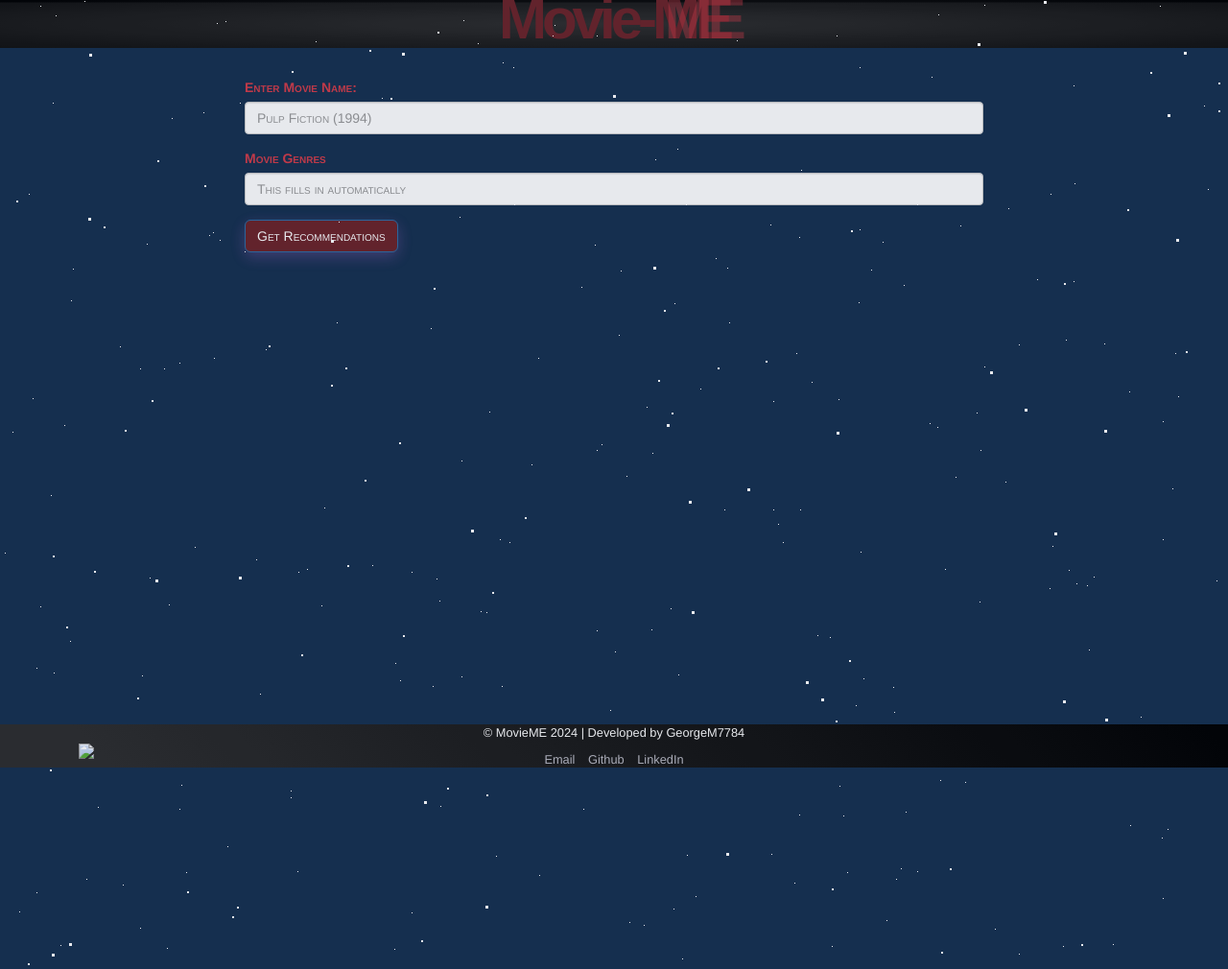
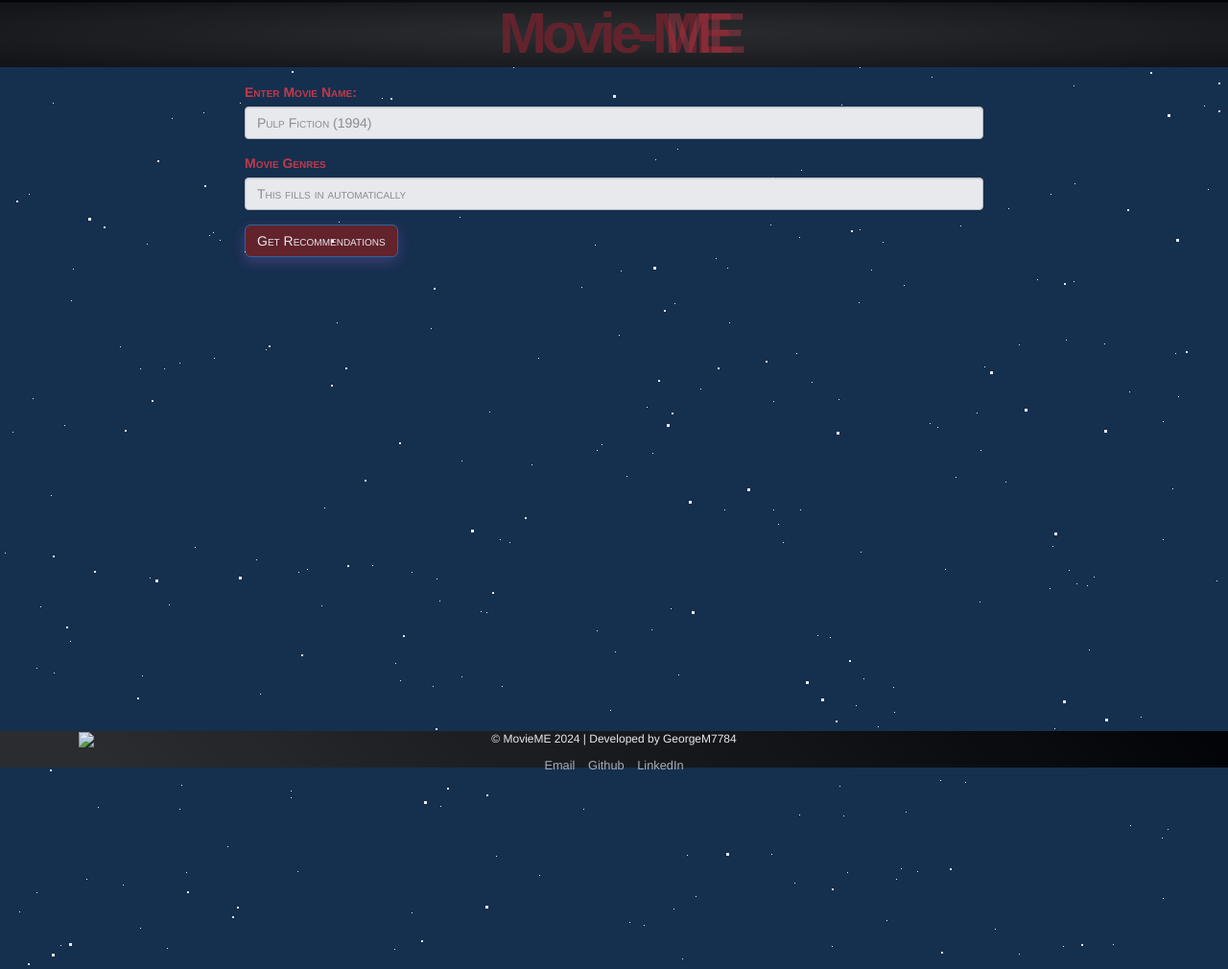
Before and after one commit to georgey7784/MovieMe, a Flask app: page / in a window 1280 px wide. Shown: the top 1010 px of the page at 96% size. Run offline with Flask 3, Linux system fonts and the light colour scheme; parts of the project's set-up code (start-up, migrations or seed data) failed here and were passed over; some libraries are stand-ins or nearby versions; some web fonts are replaced.

Commit message:
Update style.css

```diff
--- a/static/style.css
+++ b/static/style.css
@@ -1,3 +1,8 @@
+@import url("//fonts.googleapis.com/css?family=Pacifico&text=Pure");
+@import url("//fonts.googleapis.com/css?family=Roboto:700&text=css");
+@import url("//fonts.googleapis.com/css?family=Kaushan+Script&text=!");
+
+
 .column {
   width: 100%;
 }
@@ -7,31 +12,51 @@
     width: 50%;
   }
 }
-
+#suggestions-container {
+  cursor: pointer;
+}
+html,body {
+  margin:0;
+  padding:0;
+  height:100%;
+}
 body {
+  flex-direction: column;
+  min-height: 100vh;
   margin: 0;
   padding: 0;
-    min-height: 100vh;
-    background:linear-gradient(90deg, #5c98e6 25%, #5c98e6 40%, #152F4F 55%);
+  background: linear-gradient(90deg, #5c98e6 25%, #5c98e6 40%, #152F4F 55%);
   background: radial-gradient(ellipse at bottom, #5c98e6  40%, #152F4F  55%);
-    font-family:'Roboto';
+  font-family: 'Roboto';
   font-size: calc(15px + 0.390625vw);
   background-size: 400% 400%;
   animation: gradientAnimation 15s infinite alternate, fadeIn 2s ease-out;
   opacity: 0.9;
   perspective: 9999px;
   transform-style: preserve-3d;
-    flex-direction: column;
-    display: flex;
   overflow: hidden;
 }
 
-@import url("//fonts.googleapis.com/css?family=Pacifico&text=Pure");
-@import url("//fonts.googleapis.com/css?family=Roboto:700&text=css");
-@import url("//fonts.googleapis.com/css?family=Kaushan+Script&text=!");
 
 
 
+#recommendations-table th,
+#recommendations-table td {
+    font-size: clamp(1.1rem, 1vw, 2rem);
+    padding: 3px;
+}
+
+/* Adjust the spacing between table rows */
+#recommendations-table tbody tr {
+    margin-bottom: 4px; /* Adjust the margin as needed */
+}
+#recommendations-table tbody tr{
+  margin-bottom: 4px; /* Adjust the margin as needed */
+}
+
+#recommendations-table tbody tr:hover {
+  background-color: #ec989f;
+}
 
 * {
   padding: 0;
@@ -41,7 +66,7 @@ body {
 .container {
     max-width: 800px;
     margin: 0 auto;
-
+    max-height: 50%;
 }
 
 header {
@@ -51,21 +76,31 @@ header {
   position: absolute;
   text-align: center;
   width: 100%;
-  height: 50px;
+  height: 70px;
+  z-index: 99;
 }
 
 
 .recommendations {
-  max-height: 55vh;
+  max-height: 75%;
+  margin-bottom: 0;
   max-width: 100%;
   overflow-y: auto;
+  overflow: hidden;
+  box-shadow: 16px 10px 50px #3d3b3b;
+}
+#recommendations-table {
+  margin-top: 0;
+  margin-bottom: 0;
 
 }
+
+
 form {
-    margin-top: 6%;
+    margin-top: 80px;
     color: #d43c49;
     font-variant: small-caps;
-    margin-top: 75px;
+
 }
 
 .form-group {
@@ -98,7 +133,7 @@ button.btn.btn-primary.animated-button:hover {
     opacity: 85%;
     font-variant: small-caps;
     font-weight: bolder;
-    font-size: clamp(0.5rem, 1vw, 2rem);
+    font-size: clamp(1rem, 1vw, 2rem);
 }
 
 
@@ -145,8 +180,7 @@ button.btn.btn-primary.animated-button:hover {
   letter-spacing: -0.5rem;
   font-weight: bolder;
   white-space: nowrap;
-
-
+  top: 15px;
 }
 
 .animated-title:before {
@@ -190,11 +224,13 @@ button.btn.btn-primary.animated-button:hover {
 
 .support-me {
     position: absolute;
-    bottom: 18%;
-    left: 0%;
+    bottom: 0;
+    left: 0;
+    top: 0;
+    right: 0;
     width: 14vw;
     max-width: 250px;
-    min-width: 10rem;
+    min-width: 12rem;
     z-index: 9;
     animation: bounceInLeft 2s ease-out;
   }
@@ -239,8 +275,12 @@ button.btn.btn-primary.animated-button:hover {
     font-family: sans-serif;
   }
 
+  .wrapper {
+    flex: 0; /* Add flex property to fill remaining vertical space */
+}
+
   footer {
-    position: fixed;
+    position: absolute;
     bottom: 0;
     left: 0;
     right: 0;
@@ -252,9 +292,10 @@ button.btn.btn-primary.animated-button:hover {
     align-items: center;
     gap: 0.5rem;
     width: 100%;
-    font-size: clamp(0.5rem, 1vw, 2rem);
-    min-height: 1vw;
-    height: 45px;
+    margin: 0;
+    font-size: clamp(1.2rem, 0.5vw, 2rem);
+    min-height: 2.5vw;
+    max-height: 3vw;
     text-align: center;
     z-index: 999;
     clear: both;
@@ -262,6 +303,7 @@ button.btn.btn-primary.animated-button:hover {
 
   footer a {
   color: #bbbbc4;
+  margin-bottom: 0;
   text-decoration: none;
   -o-transition: .5s;
   -ms-transition: .5s;
```
Lines whose indentation alone changed are shown as unchanged.
